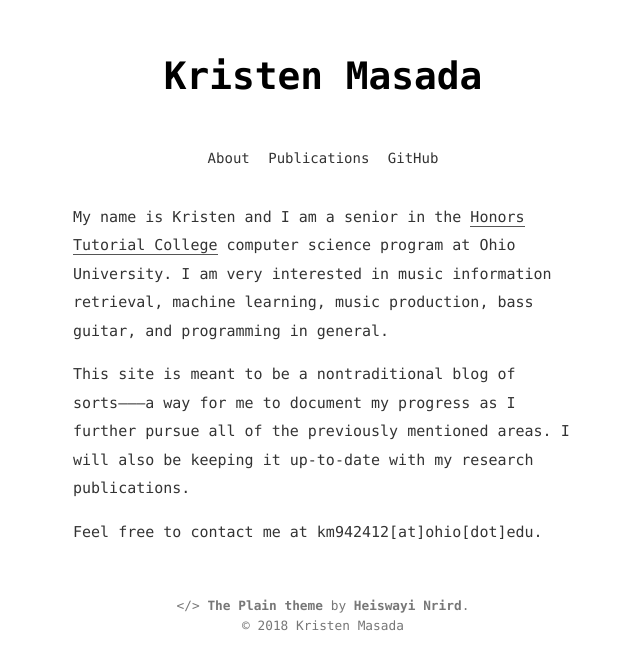
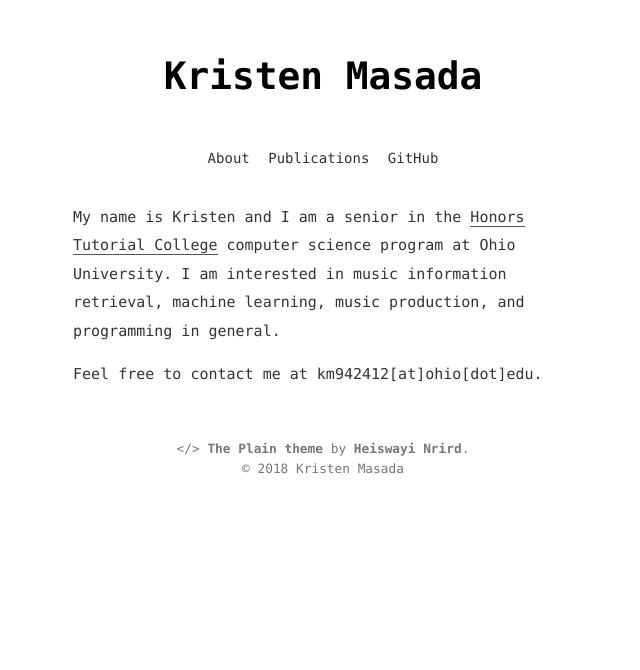
Before and after one commit to kristenmasada/kristenmasada.github.io, a Jekyll site: the page built from about.md, in a window 1280 px wide. Shown: the top 670 px of the page, without its empty margins (317-957 px from the left). Built offline with Jekyll 4.4.1, drawn with Linux system fonts in a browser that asks for light colours.

Commit message:
Modified about page.

```diff
--- a/about.md
+++ b/about.md
@@ -3,8 +3,6 @@ layout: page
 title: About
 ---
 
-My name is Kristen and I am a senior in the [Honors Tutorial College](https://www.ohio.edu/honors/) computer science program at Ohio University. I am very interested in music information retrieval, machine learning, music production, bass guitar, and programming in general.
-
-This site is meant to be a nontraditional blog of sorts–––a way for me to document my progress as I further pursue all of the previously mentioned areas. I will also be keeping it up-to-date with my research publications.
+My name is Kristen and I am a senior in the [Honors Tutorial College](https://www.ohio.edu/honors/) computer science program at Ohio University. I am interested in music information retrieval, machine learning, music production, and programming in general.
 
 Feel free to contact me at km942412[at]ohio[dot]edu.
```
